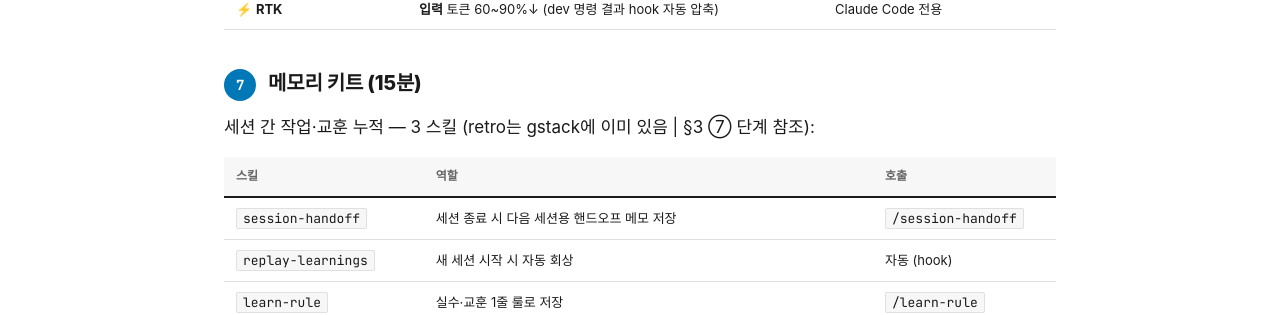
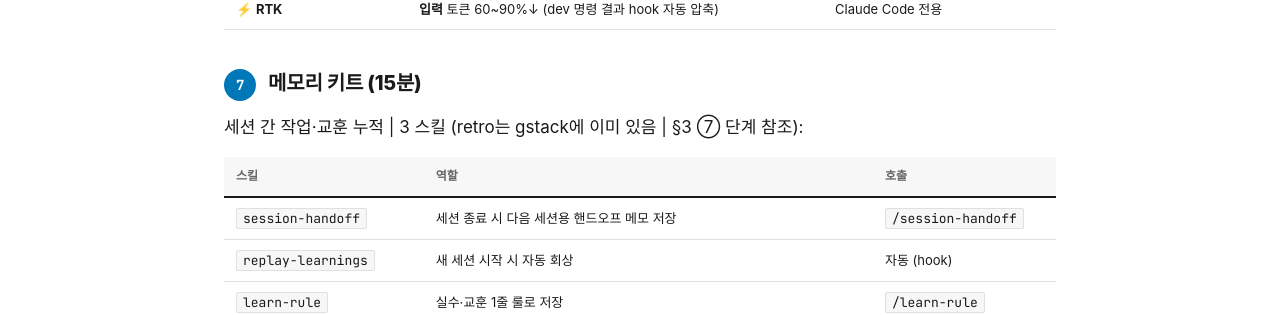
Before and after one commit to daniel8824-del/rag-day3, a Jekyll site: the page docs/index.html, which Jekyll copies as it is, in a window 1280 px wide and 900 px high, scrolled down 8067 px. Shown: the part 143-458 px from the top of the window. Built offline with Jekyll 4.4.1, drawn with Linux system fonts in a browser that asks for light colours; some web fonts are replaced.

Commit message:
em dash (—) 잔재 1건 제거 (§7 메모리 키트 본문 — 사용자 거듭 강조)
사용자 룰: 사이트 전체에 em dash 사용 금지. 이후 모든 작업에서 ' | ' 사용.

Co-Authored-By: Claude Opus 4.7 (1M context) <noreply@anthropic.com>

```diff
--- a/docs/index.html
+++ b/docs/index.html
@@ -874,7 +874,7 @@ $B screenshot /tmp/login-success.png
   </table>
 
   <h3><span class="step-num">7</span>메모리 키트 (15분)</h3>
-  <p>세션 간 작업·교훈 누적 — 3 스킬 (retro는 gstack에 이미 있음 | §3 ⑦ 단계 참조):</p>
+  <p>세션 간 작업·교훈 누적 | 3 스킬 (retro는 gstack에 이미 있음 | §3 ⑦ 단계 참조):</p>
 
   <table style="font-size:13px;">
     <colgroup><col style="width:24%;"><col style="width:54%;"><col style="width:22%;"></colgroup>
```
